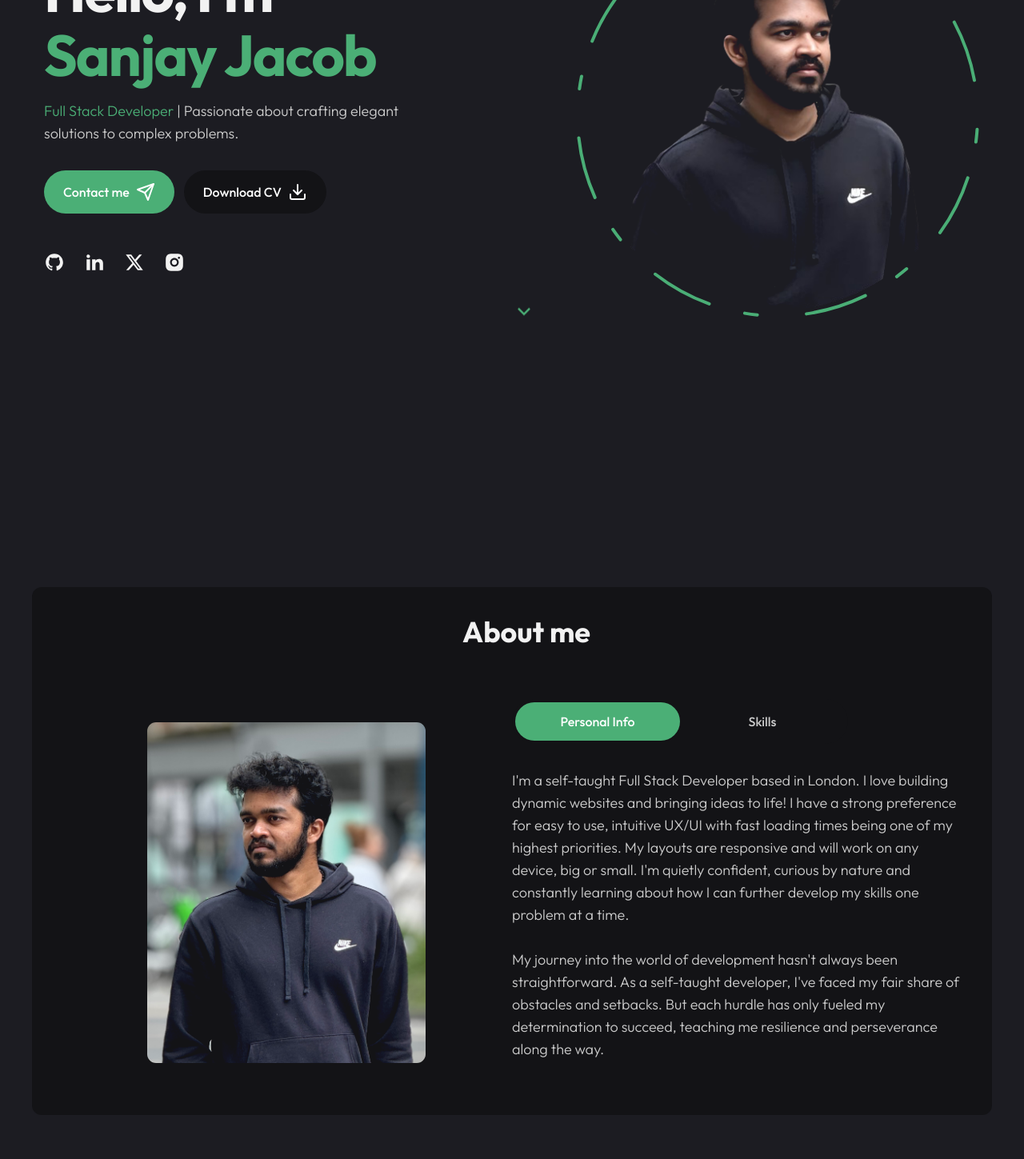
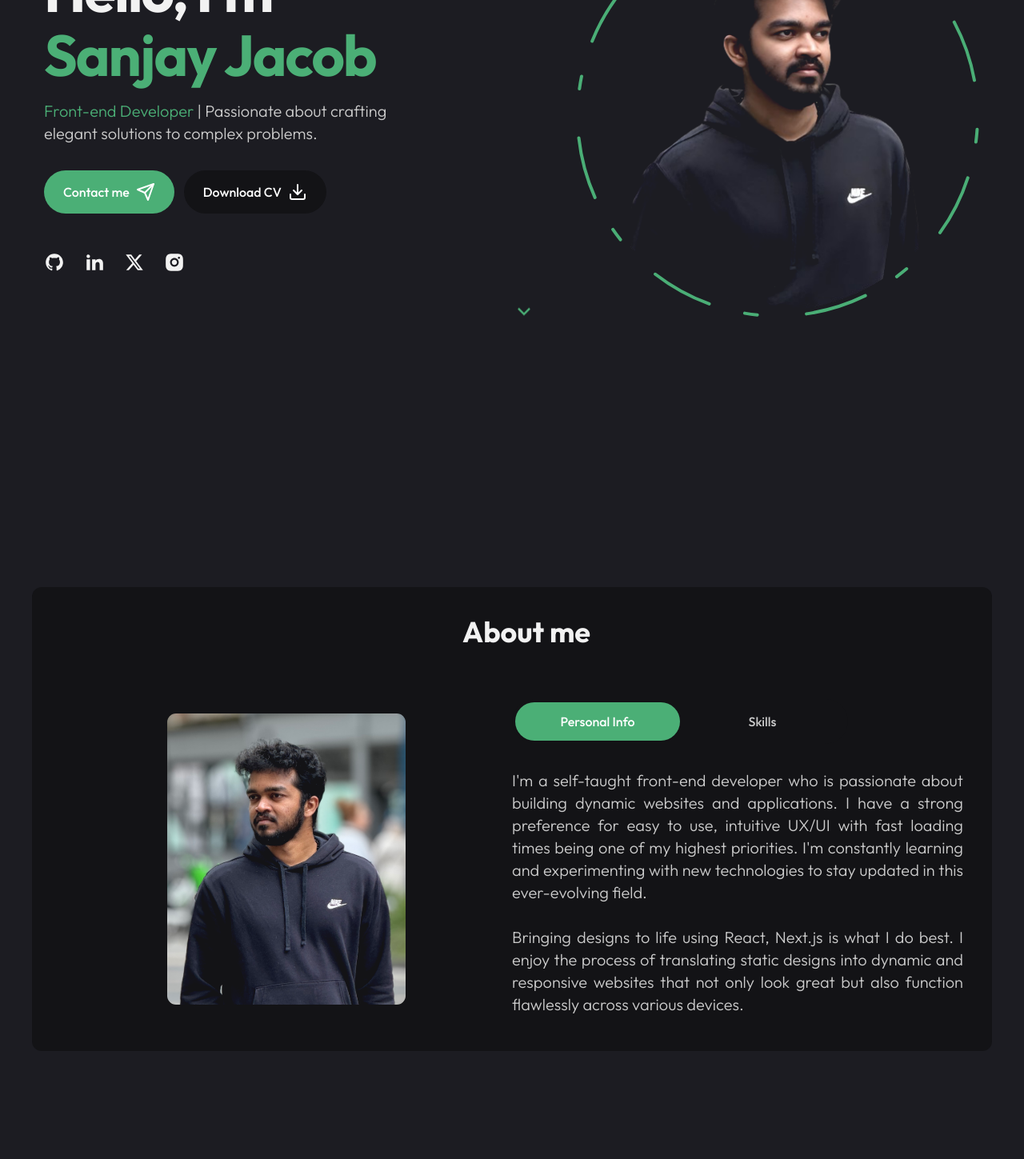
Before and after one commit to sanjayvjacob/portfolio, a Next.js app: page / in a window 1280 px wide. Shown: the part 340-1789 px from the top of the page at 80% size. Built offline with nearby package versions, Linux system fonts and the light colour scheme.

Commit message:
adjusted about section styles

```diff
--- a/app/globals.css
+++ b/app/globals.css
@@ -81,7 +81,7 @@
   }
 
   .subtitle {
-    @apply text-muted-foreground text-lg mb-8 font-light;
+    @apply text-muted-foreground text-base md:text-base lg:text-lg xl:text-xl mb-8 font-light;
   }
 
   .section-title {
--- a/components/About.jsx
+++ b/components/About.jsx
@@ -1,6 +1,5 @@
 import Image from "next/image"
 import { Tabs, TabsContent, TabsList, TabsTrigger } from '@/components/ui/tabs'
-import { User2, MailIcon, HomeIcon, PhoneCall, GraduationCap, Calendar, Briefcase } from "lucide-react"
 
 const skillData = [
   {
@@ -44,16 +43,16 @@ const About = () => {
   }
   return (
     <section className="xl:h-[860px] pb-12 xl:py-24">
-      <div className="container mx-auto bg-[#D9F2E6] dark:bg-secondary rounded-xl m-12 p-9">
+      <div className="container mx-auto h-[580px] bg-[#D9F2E6] dark:bg-secondary rounded-xl m-12 p-9">
         <h2 className="section-title mb-8 xl:mb-16 text-center mx-auto">About me</h2>
-        <div className="flex flex-col xl:flex-row">
+        <div className="flex flex-col h-[400px] xl:flex-row">
           <div className="hidden xl:flex flex-1 relative justify-center items-center">
             <Image
             src='/about/developer.JPG'
             priority
             quality={100}
-            width={350}
-            height={400}
+            width={300}
+            height={340}
             sizes="(max-width: 600px) 100vw, (max-width: 1200px) 50vw, 33vw"
             alt=""
             className='object-contain rounded-xl dark:mix-blend-lighten absolute'
@@ -61,7 +60,7 @@ const About = () => {
             />
           </div>
           {/* tabs */}
-          <div className="flex-1 ">
+          <div className="flex-1">
             <Tabs defaultValue="personal">
               <TabsList className='w-full grid xl:grid-cols-2 xl:max-w-[420px] xl:border dark:border-none'>
                 <TabsTrigger
@@ -71,14 +70,12 @@ const About = () => {
                 className='w-[162px] xl:w-auto'
                 value='skills'>Skills</TabsTrigger>
               </TabsList>
-              <div className="text-lg mt-12 xl:mt-8">
+              <div className="text-lg mt-4 xl:mt-8">
                 {/* personal */}
                 <TabsContent value='personal'>
                   <div className="text-center xl:text-left">
-                    <p className="subtitle max-w-xl max-auto xl:max-0">I'm a self-taught Full Stack Developer based in London. I love building dynamic websites and bringing ideas to life! I have a strong preference for easy to use, intuitive UX/UI with fast loading times being one of my highest priorities. My layouts are responsive and will work on any device, big or small.
-                I'm quietly confident, curious by nature and constantly learning about how I can further develop my skills one problem at a time.
-                <br /><br />
-                My journey into the world of development hasn't always been straightforward. As a self-taught developer, I've faced my fair share of obstacles and setbacks. But each hurdle has only fueled my determination to succeed, teaching me resilience and perseverance along the way.
+                    <p className="subtitle max-w-xl max-auto xl:max-0 text-justify">I'm a self-taught front-end developer who is passionate about building dynamic websites and applications. I have a strong preference for easy to use, intuitive UX/UI with fast loading times being one of my highest priorities. I'm constantly learning and experimenting with new technologies to stay updated in this ever-evolving field.<br /><br />
+                    Bringing designs to life using React, Next.js is what I do best. I enjoy the process of translating static designs into dynamic and responsive websites that not only look great but also function flawlessly across various devices.
               </p>
                   </div>
                 </TabsContent>
@@ -94,8 +91,8 @@ const About = () => {
                           return <div key={index}>
                             <Image
                             src={imgPath}
-                            width={48}
-                            height={48}
+                            width={40}
+                            height={40}
                             alt=""
                             priority/>
                           </div>
--- a/components/Hero.jsx
+++ b/components/Hero.jsx
@@ -14,9 +14,9 @@ const Hero = () => {
       <div className="flex flex-col xl:flex-row items-center justify-between xl:pt-8 xl:pb-24">
         <div className="order-2 xl:order-none text-center xl:text-left">
         <h1 className="h1 mb-4">Hello, I'm<br /><span className="text-primary">Sanjay Jacob</span></h1>
-        <p className="subtitle max-w-[490px] mx-auto xl:mx-0"><span className="text-primary">Full Stack Developer</span> | Passionate about crafting elegant solutions to complex problems.</p>
+        <p className="subtitle max-w-[490px] mx-auto xl:mx-0"><span className="text-primary">Front-end Developer</span> | Passionate about crafting elegant solutions to complex problems.</p>
         {/* Buttons */}
-        <div className="flex  gap-y-3 gap-x-3 mx-auto xl:mx-0 mb-12 justify-center md:justify-start">
+        <div className="flex gap-y-3 gap-x-3 mx-auto xl:mx-0 mb-12 justify-center md:justify-start">
           <Link href='/contact'>
             <Button className="gap-x-2">Contact me<Send send={18}/>
             </Button>
--- a/components/ProjectCard.jsx
+++ b/components/ProjectCard.jsx
@@ -9,7 +9,7 @@ const ProjectCard = ({project}) => {
     <Card className='group overflow-hidden relative w-full sm:w-[392px] sm:h-[494px]' >
       <CardHeader className='p-0'>
         {/* image */}
-        <div className="relative w-full h-[290px] flex items-center justify-center bg-tertiary dark:bg-secondary/40 xl:bg-work_project_bg_light xl:dark:bg-work_project_bg_dark
+        <div className="relative w-full h-[280px] flex items-center justify-center bg-tertiary dark:bg-secondary/40 xl:bg-work_project_bg_light xl:dark:bg-work_project_bg_dark
         xl:bg-[110%] xl:bg-no-repeat overflow-hidden">
           <Image
           className="absolute button-0 shadow-2xl"
--- a/components/Work.jsx
+++ b/components/Work.jsx
@@ -15,7 +15,7 @@ const Work = () => {
   return (
     <section className="relative mb-12 xl:mb-48">
       <div className="container mx-auto">
-        <div className="max-w-[400px] mx-auto xl:mx-0 text-center xl:text-left mb-12 xl:h-[400px] flex flex-col justify-center items-center">
+        <div className="max-w-[400px] mx-auto xl:mx-0 text-center xl:text-left mb-12 xl:h-[400px] flex flex-col justify-center items-center ">
          <h2 className="section-title mb-4">Latest Projects</h2>
           <p className="subtitle mb-8">View all of my completed work here</p>
           <Link href='/projects'>
@@ -27,7 +27,7 @@ const Work = () => {
           {/* slider */}
           <div className="xl:max-w-[900px] xl:absolute right-0 top-0">
             <Swiper
-            className="h-[480px] bg-secondary"
+            className="h-[480px] bg-[#D9F2E6] dark:bg-secondary rounded-md"
             slidesPerView={1}
             breakpoints={{
               640: {
```
